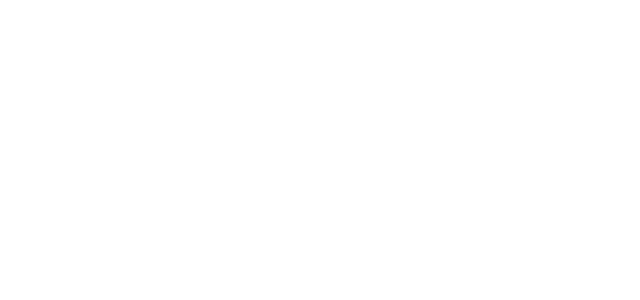
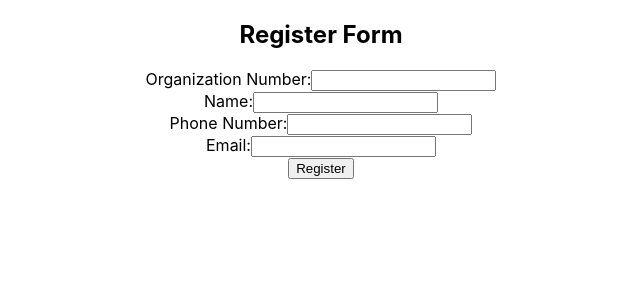
Before and after one commit to karishmarajput/cloud6, a React (Create React App) app in the folder client/: page /OgRegister in a window 1280 px wide. Before the commit this address had no page. Shown: the top 300 px of the page, without its empty margins (319-959 px from the left). Built offline with nearby package versions, Linux system fonts and the light colour scheme.

Commit message:
Add og login and register

```diff
--- a/client/src/App.js
+++ b/client/src/App.js
@@ -3,6 +3,8 @@
 import './App.css';
 import LandingPage from "./pages/LandingPage";
 import Layout from "./pages/Layout";
+import OgLogin from "./pages/organisation/OgLogin";
+import OgRegister from "./pages/organisation/OgRegister";
 
 function App() {
   return (
@@ -11,6 +13,8 @@
             <Routes>
               <Route >
                 <Route index element={<LandingPage />} />
+                <Route path ="ogLogin" element={<OgLogin/>}/>
+                <Route path ="OgRegister" element={<OgRegister/>}/>
                 {/* <Route path="blogs" element={<Blogs />} />
                 <Route path="contact" element={<Contact />} /> */}
                 {/* <Route path="*" element={<NoPage />} /> */}
--- /dev/null
+++ b/client/src/pages/organisation/OgLogin.js
@@ -0,0 +1,57 @@
+import React, { useState } from 'react';
+
+function OgLogin() {
+  const [username, setUsername] = useState('');
+  const [password, setPassword] = useState('');
+
+  const handleUsernameChange = (e) => {
+    setUsername(e.target.value);
+  };
+
+  const handlePasswordChange = (e) => {
+    setPassword(e.target.value);
+  };
+
+  const handleSubmit = (e) => {
+    e.preventDefault();
+    // You can perform login logic here with the username and password
+    console.log('Username:', username);
+    console.log('Password:', password);
+    // Reset the form after handling the login data
+    setUsername('');
+    setPassword('');
+  };
+
+  return (
+    <div>
+      <h2>Login Form</h2>
+      <form onSubmit={handleSubmit}>
+        <div>
+          <label>
+            Username:
+            <input
+              type="text"
+              value={username}
+              onChange={handleUsernameChange}
+            />
+          </label>
+        </div>
+        <div>
+          <label>
+            Password:
+            <input
+              type="password"
+              value={password}
+              onChange={handlePasswordChange}
+            />
+          </label>
+        </div>
+        <div>
+          <button type="submit">Login</button>
+        </div>
+      </form>
+    </div>
+  );
+}
+
+export default OgLogin;
--- /dev/null
+++ b/client/src/pages/organisation/OgRegister.js
@@ -0,0 +1,91 @@
+import React, { useState } from 'react';
+
+function OgRegister() {
+  const [organizationNumber, setOrganizationNumber] = useState('');
+  const [name, setName] = useState('');
+  const [phoneNumber, setPhoneNumber] = useState('');
+  const [email, setEmail] = useState('');
+
+  const handleOrgNumberChange = (e) => {
+    setOrganizationNumber(e.target.value);
+  };
+
+  const handleNameChange = (e) => {
+    setName(e.target.value);
+  };
+
+  const handlePhoneChange = (e) => {
+    setPhoneNumber(e.target.value);
+  };
+
+  const handleEmailChange = (e) => {
+    setEmail(e.target.value);
+  };
+
+  const handleSubmit = (e) => {
+    e.preventDefault();
+    // You can perform registration logic here with the form data
+    console.log('Organization Number:', organizationNumber);
+    console.log('Name:', name);
+    console.log('Phone Number:', phoneNumber);
+    console.log('Email:', email);
+    // Reset the form after handling the registration data
+    setOrganizationNumber('');
+    setName('');
+    setPhoneNumber('');
+    setEmail('');
+  };
+
+  return (
+    <div>
+      <h2>Register Form</h2>
+      <form onSubmit={handleSubmit}>
+        <div>
+          <label>
+            Organization Number:
+            <input
+              type="text"
+              value={organizationNumber}
+              onChange={handleOrgNumberChange}
+            />
+          </label>
+        </div>
+        <div>
+          <label>
+            Name:
+            <input
+              type="text"
+              value={name}
+              onChange={handleNameChange}
+            />
+          </label>
+        </div>
+        <div>
+          <label>
+            Phone Number:
+            <input
+              type="text"
+              value={phoneNumber}
+              onChange={handlePhoneChange}
+            />
+          </label>
+        </div>
+        <div>
+          <label>
+            Email:
+            <input
+              type="email"
+              value={email}
+              onChange={handleEmailChange}
+            />
+          </label>
+        </div>
+        <div>
+          <button type="submit">Register</button>
+        </div>
+      </form>
+    </div>
+  );
+}
+
+export default OgRegister;
```
